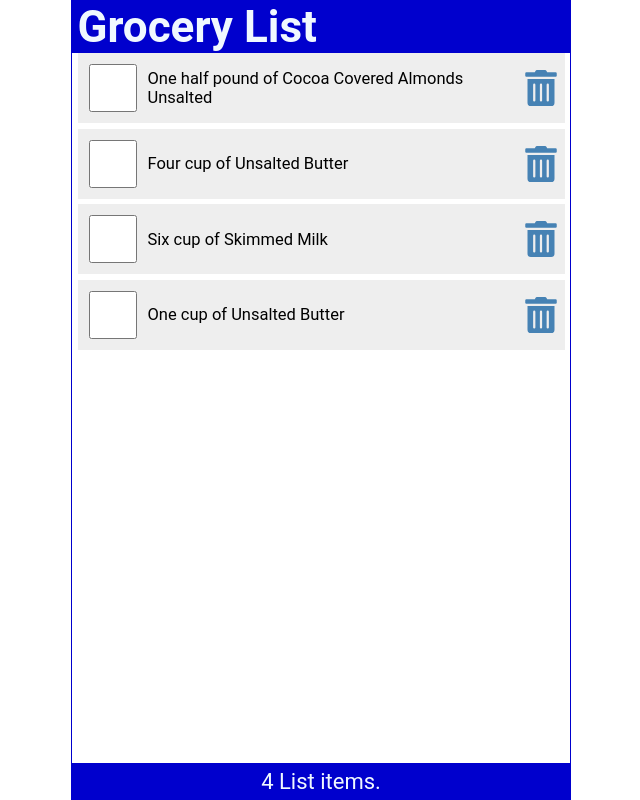
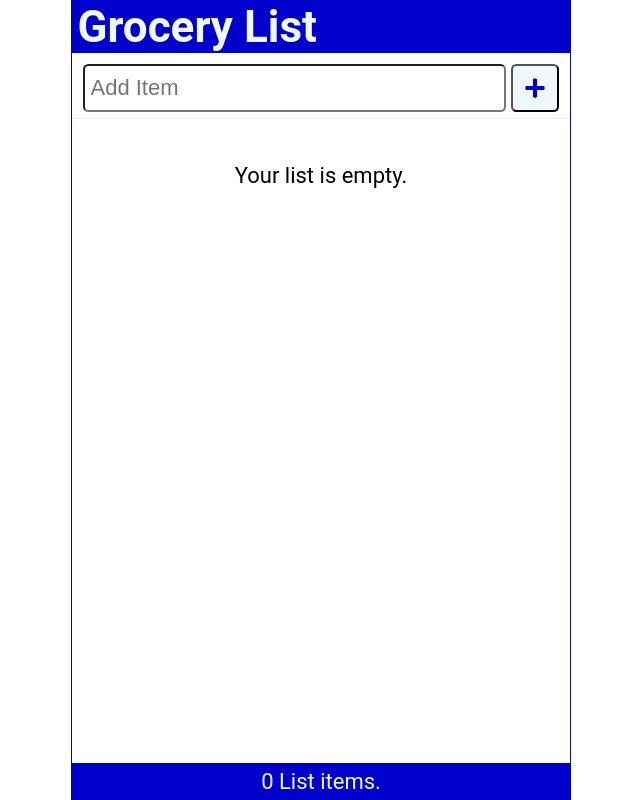
Before and after one commit to louis-agyapong/react-playground, a React (Create React App) app: page / in a window 1280 px wide. Shown: the whole page, without its empty margins (319-959 px from the left). Built offline with nearby package versions, Linux system fonts and the light colour scheme.

Commit message:
React Forms

```diff
--- /dev/null
+++ b/src/AddItem.js
@@ -0,0 +1,23 @@
+import React from "react";
+import { FaPlus } from "react-icons/fa";
+
+const AddItem = ({ newItem, setNewItem, handleSubmit }) => {
+  return (
+    <form className="addForm" onSubmit={handleSubmit}>
+      <label htmlFor="addItem">Add Item</label>
+      <input
+        type="text"
+        id="addItem"
+        placeholder="Add Item"
+        required
+        value={newItem}
+        onChange={(e) => setNewItem(e.target.value)}
+      />
+      <button type="submit" aria-label="Add Item">
+        <FaPlus />
+      </button>
+    </form>
+  );
+};
+
+export default AddItem;
--- a/src/App.js
+++ b/src/App.js
@@ -1,38 +1,23 @@
 import Header from "./Header";
+import AddItem from "./AddItem";
 import Content from "./Content";
 import Footer from "./Footer";
 import { useState } from "react";
 
 function App() {
-  const [items, setItems] = useState([
-    {
-      id: 1,
-      checked: false,
-      item: "One half pound of Cocoa Covered Almonds Unsalted",
-    },
-    {
-      id: 2,
-      checked: false,
-      item: "Four cup of Unsalted Butter",
-    },
-    {
-      id: 3,
-      checked: false,
-      item: "Six cup of Skimmed Milk",
-    },
-    {
-      id: 4,
-      checked: false,
-      item: "One cup of Unsalted Butter",
-    },
-  ]);
+  const [items, setItems] = useState(JSON.parse(localStorage.getItem("shoppingList")) || []);
+  const [newItem, setNewItem] = useState("");
+
+  const setAndSaveItems = (newItems) => {
+    setItems(newItems);
+    localStorage.setItem("shoppingList", JSON.stringify(newItems));
+  };
 
   const handleCheck = (id) => {
     const listItems = items.map((item) =>
       item.id === id ? { ...item, checked: !item.checked } : item
     );
-    setItems(listItems);
-    localStorage.setItem("shoppingList", JSON.stringify(listItems));
+    setAndSaveItems(listItems);
   };
 
   const handleDelete = (id) => {
@@ -41,9 +26,28 @@
     localStorage.setItem("shoppingList", JSON.stringify(listItems));
   };
 
+  const addItem = (item) => {
+    const id = items.length ? items[items.length - 1].id + 1 : 1;
+    const myNewItem = { id, checked: false, item };
+    const listItems = [...items, myNewItem];
+    setAndSaveItems(listItems);
+  };
+
+  const handleSubmit = (e) => {
+    e.preventDefault();
+    if (!newItem) return;
+    addItem(newItem);
+    setNewItem("");
+  };
+
   return (
     <div className="App">
       <Header title="Grocery List" />
+      <AddItem
+        newItem={newItem}
+        setNewItem={setNewItem}
+        handleSubmit={handleSubmit}
+      />
       <Content
         items={items}
         handleCheck={handleCheck}
--- a/src/index.css
+++ b/src/index.css
@@ -116,3 +116,70 @@
   color: red;
   outline: none;
 }
+
+.addForm {
+  width: 100%;
+  display: flex;
+  justify-content: flex-start;
+  margin: 0.5rem 0 0;
+  padding: 0 0.5rem 0.25rem;
+  border-bottom: 1px solid #eee;
+}
+
+.addForm label {
+  position: absolute;
+  left: -99999px;
+}
+
+.addForm input[type='text'] {
+  flex-grow: 1;
+  max-width: calc(100% - 50px);
+  min-height: 48px;
+  font-size: 1rem;
+  padding: 0.25rem;
+  border-radius: 0.25rem;
+  margin-right: 0.25rem;
+  outline: none;
+}
+
+button {
+  height: 48px;
+  min-width: 48px;
+  border-radius: 0.25rem;
+  padding: 0.5rem;
+  font-size: 1rem;
+  background-color: aliceblue;
+  color: mediumblue;
+  cursor: pointer;
+}
+
+button:focus,
+button:hover {
+  color: white;
+  background-color: limegreen;
+  outline: none;
+}
+
+.searchForm {
+  width: 100%;
+  display: flex;
+  justify-content: flex-start;
+  margin: 0.25rem 0 0;
+  padding: 0 0.5rem 0.25rem;
+  border-bottom: 1px solid #eee;
+}
+
+.searchForm label {
+  position: absolute;
+  left: -99999px;
+}
+
+.searchForm input[type='text'] {
+  flex-grow: 1;
+  max-width: 100%;
+  min-height: 48px;
+  font-size: 1rem;
+  padding: 0.25rem;
+  border-radius: 0.25rem;
+  outline: none;
+}
```
